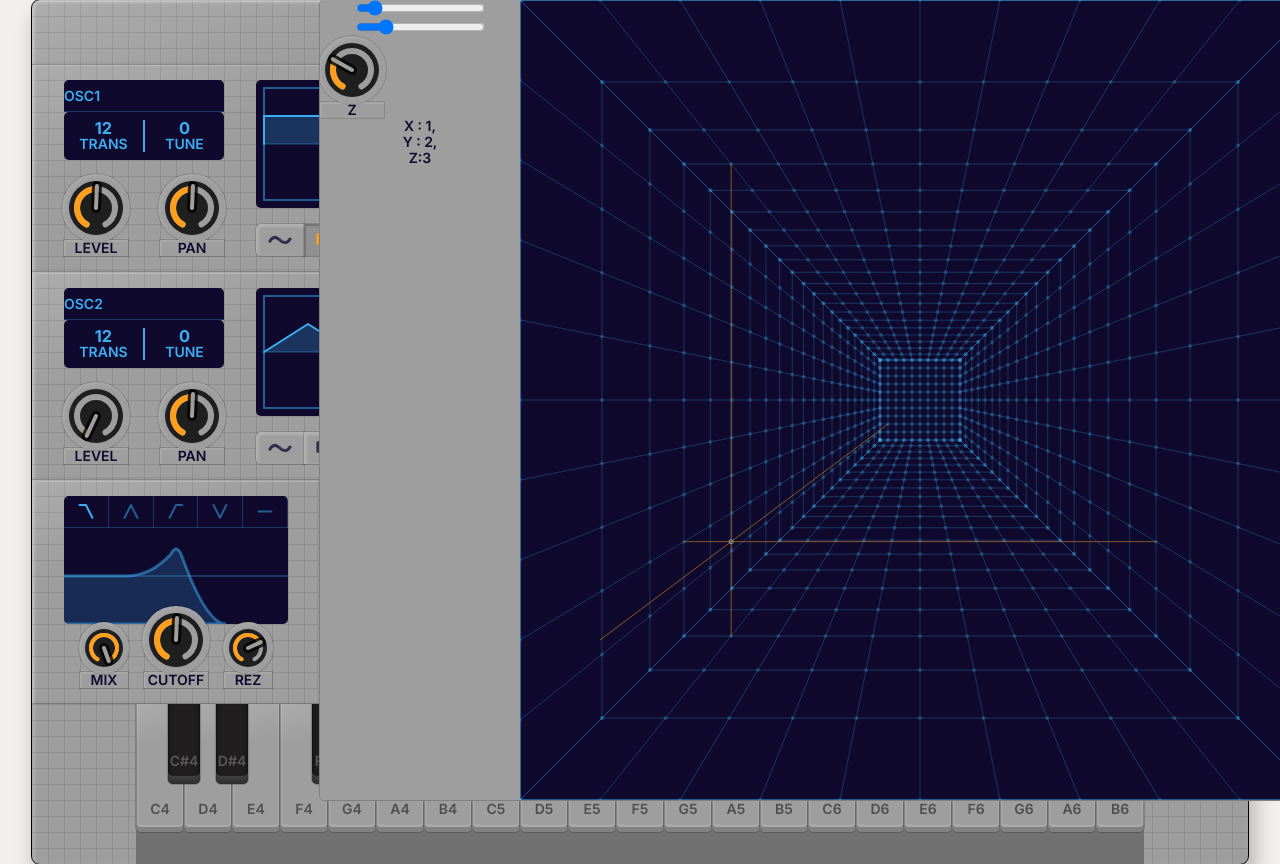
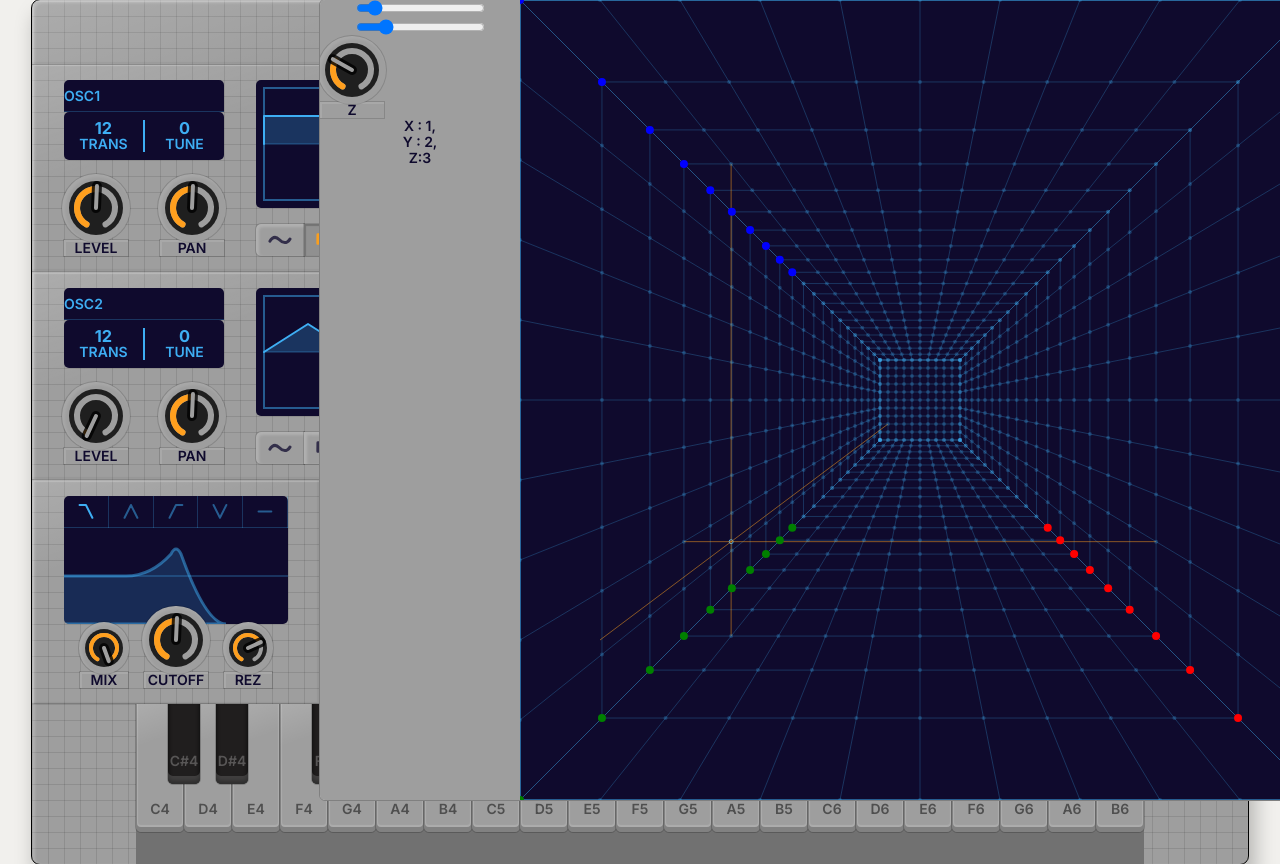
Before and after one commit to YoavBadt/SynthSketch, a Vue app: page / in a window 1280 px wide. Shown: the top 864 px of the page. Built offline with nearby package versions, Linux system fonts and the light colour scheme.

Commit message:
this this might actualy work

```diff
--- a/src/components/threedee/threedee.vue
+++ b/src/components/threedee/threedee.vue
@@ -45,8 +45,9 @@
                 <circle v-for="tile in wall.tiles" :display="wall.display" :cx="tile.graph_x" :cy="tile.graph_y" fill="var(--viz-high-soft)" r="2"></circle>
             </g>
 
-
-
+            <circle  v-for="n in 10" :cx="getPos2({x:10 ,y:0 ,z:n*1-1}).graph_x" :cy="getPos2({x:10 ,y:0 ,z:n*1-1}).graph_y" fill="red"   r="4"></circle>
+            <circle  v-for="n in 10" :cx="getPos2({x:0,y:0 ,z:n*1-1}).graph_x" :cy="getPos2({x:0,y:0 ,z:n*1-1}).graph_y" fill="green" r="4"></circle>
+            <circle  v-for="n in 10" :cx="getPos2({x:0 ,y:10,z:n*1-1}).graph_x" :cy="getPos2({x:0 ,y:10,z:n*1-1}).graph_y" fill="blue"  r="4"></circle>
         </svg>
 
     </div>
@@ -82,13 +83,10 @@ export default {
             let graph_x = width/10 * x
             let graph_y = height - height/10 * y
 
-            if(z>0){
-                let log_x = this.getLog('width',z)
+            let log_x = this.getLog('width',z)
 
-                graph_x = graph_x + log_x - (log_x/5 * x)
-                graph_y = graph_y - log_x + (log_x/5 * y)
-            }
-
+            graph_x = graph_x + log_x - (log_x/5 * x)
+            graph_y = graph_y - log_x + (log_x/5 * y)
 
             return {graph_x,graph_y}
         },
@@ -97,9 +95,10 @@ export default {
             let div = this.divisions
             let log
             let end = (this.width/2-back)
+
             let log1 = Math.log(i + 1)
 
-            let log2 = Math.log(div/2+1)
+            let log2 = Math.log(div/2+1) //21
 
             let log3 = Math.log(i - (div/2-1) )
 
@@ -247,8 +246,50 @@ export default {
             const y = radius * Math.sin(radians) + 400;
             return { x, y };
         },
+        getPos2(point){
+
+            let x = point.x
+            let y = point.y
+            let z = point.z
+
+            let width = this.width
+            let height = this.height
+
+            let back = this.width/this.room.backwall // should be 80
+            let end = (this.width/2-back/2)
+
+            let depth_div = this.room.depth_div
+            let div = this.room.div
 
 
+            //when z is 0
+            let graph_x = width/div * x
+            let graph_y = height - height/div * y
+
+
+                let log = this.getLog2(end,depth_div,z)
+
+                graph_x = log + ( ( width-(log*2) ) / div * x )
+
+                graph_y = (height-log) - ( ( height-(log*2) ) / div * y)
+
+                //YES!! just division of the subtracted distance!!!
+
+
+            return {graph_x,graph_y}
+        },
+        getLog2(end,divs,pos){
+            let position;
+            for (let i = 0; i <= divs; i++) {
+                const x = end * (Math.log(1 + i) / Math.log(1 + divs)); // Calculate x position
+                if(i == pos){
+                    position = x ;
+                    break;
+
+                }
+            }
+            return position;
+        }
     },
     computed:{
 
@@ -297,7 +338,7 @@ export default {
 
         }
     },
-    mounted(){
+    created(){
         let facet = []
         for(let f=0;f<11;f++){
             let obj = {}
@@ -339,38 +380,54 @@ export default {
         }
         this.tiles.push(...facet)
 
+        let frontLeftTop = {x:0,y:100,z:0}
+        let frontRightTop = {x:100,y:100,z:0}
+        let frontLeftBottom = {x:0,y:0,z:0}
+        let frontRightBottom = {x:100,y:0,z:0}
+
+        let backLeftTop = {x:0,y:100,z:200}
+        let backRightTop = {x:100,y:100,z:200}
+        let backLeftBottom = {x:0,y:0,z:200}
+        let backRightBottom = {x:100,y:0,z:200}
+
+
         let room = {
-            width : 100,
-            height : 100,
-            depth : 200,
+            width  : 100,  //for positioning
+            height : 100, //for positioning
+            depth  : 200,  //for positioning
+            backwall : 10,
+            depth_div : 20, //for drawing the grid
+            div :10, //for drawing the grid
+
             walls : [
                 {
                     name : 'front',
-                    corners : [{x:0,y:100,z:0},{x:100,y:100,z:0},{x:100,y:0,z:0},{x:0,y:0,z:0}],
+                    corners : [frontLeftTop,frontRightTop,frontLeftBottom,frontRightBottom],
                     display: 'none'
                 },{
                     name : 'back',
-                    corners : [{x:0,y:100,z:200},{x:100,y:100,z:200},{x:100,y:0,z:200},{x:0,y:0,z:200}]
+                    corners : [backLeftTop,backRightTop,backLeftBottom,backRightBottom]
                 },{
                     name : 'left',
-                    corners : [{x:0,y:100,z:0},{x:0,y:100,z:200},{x:0,y:0,z:200},{x:0,y:0,z:0}],
+                    corners : [frontLeftTop,backLeftTop,backLeftBottom,frontLeftBottom],
                     display: ''
                 },{
                     name : 'right',
-                    corners : [{x:100,y:100,z:0},{x:100,y:100,z:200},{x:100,y:0,z:200},{x:100,y:0,z:0}],
+                    corners : [frontRightTop,backRightTop,backRightBottom,frontRightBottom],
                     display: ''
                 },{
                     name : 'top',
-                    corners : [{x:0,y:100,z:0},{x:0,y:100,z:200},{x:0,y:0,z:200},{x:0,y:0,z:0}],
+                    corners : [frontLeftTop,backLeftTop,backLeftBottom,frontLeftBottom],
                     display: ''
                 },{
                     name : 'bottom',
-                    corners : [{x:0,y:0,z:0},{x:0,y:0,z:200},{x:100,y:0,z:200},{x:100,y:0,z:0}],
+                    corners : [frontLeftBottom,backLeftBottom,backRightBottom,frontRightBottom],
                     display: ''
                 }
             ]
         }
 
+        //construct
         room.walls.forEach((wall)=>{
             let tiles = []
 
@@ -442,7 +499,22 @@ export default {
 
         })
 
+
+        // render
         room.walls.forEach((wall)=>{
+
+            wall.corners.forEach((corner)=>{
+                let obj={
+                    x : this.mapper(corner.x,0,100,0,10),
+                    y : this.mapper(corner.y,0,100,0,10),
+                    z : this.mapper(corner.z,0,200,0,20)
+
+                }
+
+                corner.graph_x = this.getPos(obj).graph_x
+                corner.graph_y = this.getPos(obj).graph_y
+            })
+
             wall.tiles.forEach((tile)=>{
                 let obj={
                     x : this.mapper(tile.x,0,100,0,10),
```
